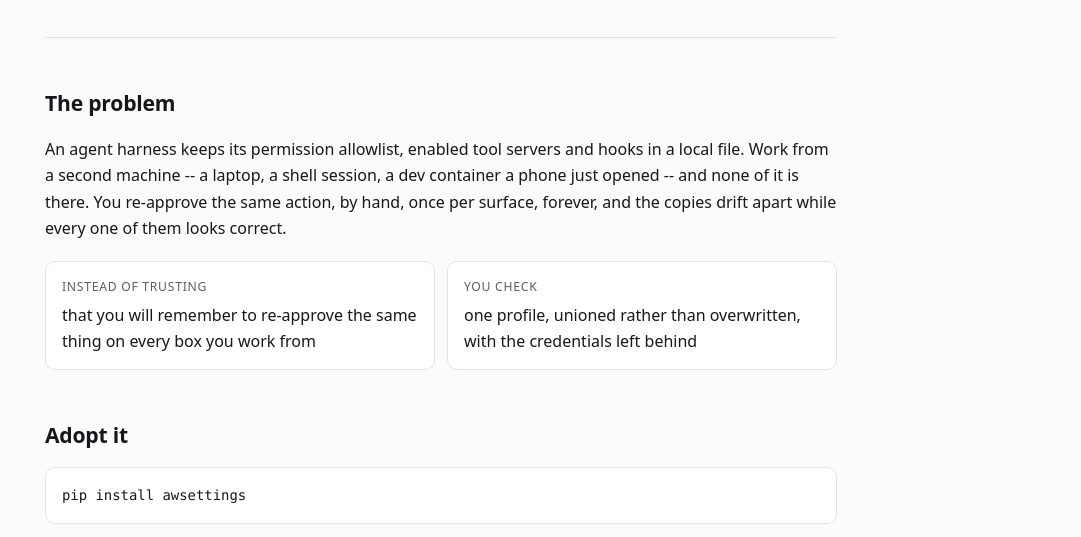
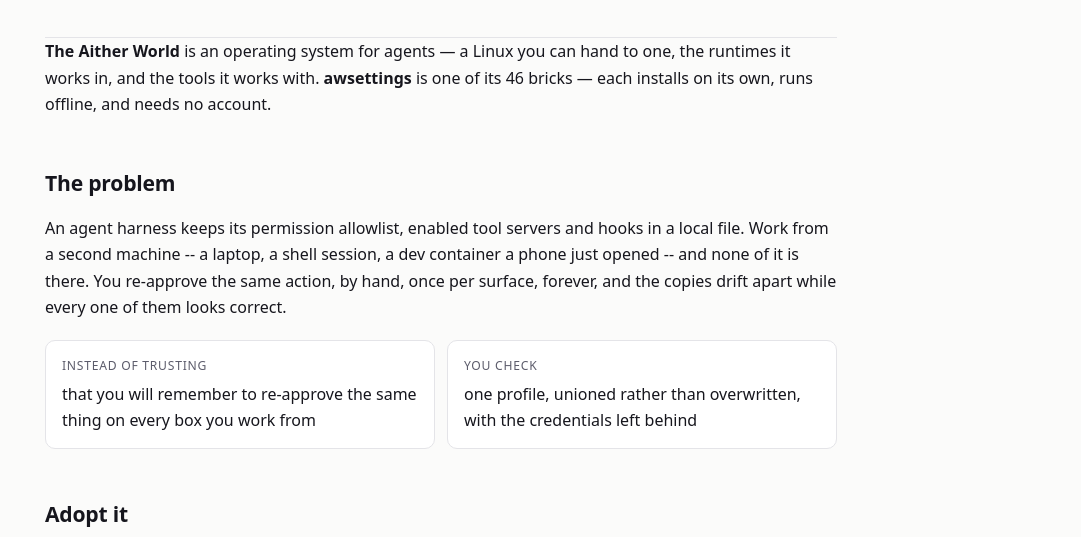
Before and after one commit to Aitherium/awsettings, a plain HTML site: page docs/index.html in a window 1280 px wide. Shown: the part 215-752 px from the top of the page, without its empty margins (199-1280 px from the left). Drawn offline with Linux system fonts and the light colour scheme.

Commit message:
docs: styled page for awsettings, generated from the registry

```diff
--- a/docs/index.html
+++ b/docs/index.html
@@ -68,6 +68,7 @@
   <h1>awsettings</h1>
   <p class="tag">Your agent&#x27;s permissions and config, following you to the next machine.</p>
 </header>
+<p class="world"><strong>The Aither World</strong> is an operating system for agents — a Linux you can hand to one, the runtimes it works in, and the tools it works with. <strong>awsettings</strong> is one of its 46 bricks — each installs on its own, runs offline, and needs no account.</p>
 
 <h2>The problem</h2>
 <p>An agent harness keeps its permission allowlist, enabled tool servers and hooks in a local file. Work from a second machine -- a laptop, a shell session, a dev container a phone just opened -- and none of it is there. You re-approve the same action, by hand, once per surface, forever, and the copies drift apart while every one of them looks correct.</p>
```
